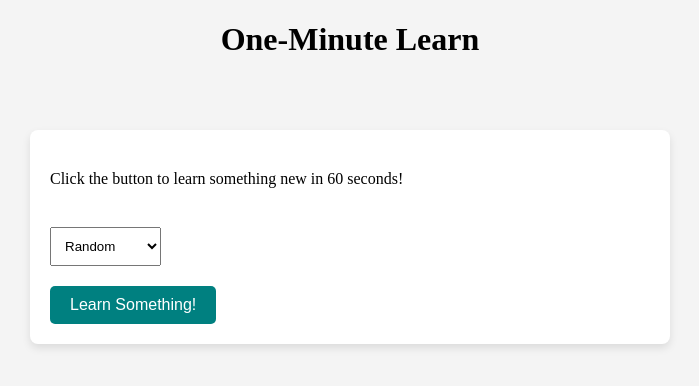
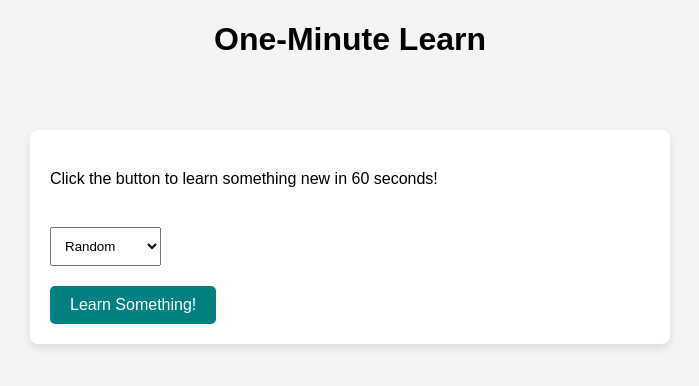
Before and after one commit to taupisc/one-minute-learn, a plain HTML site: page index.html in a window 1280 px wide. Shown: the whole page, without its empty margins (290-989 px from the left). Drawn offline with Linux system fonts and the light colour scheme.

Commit message:
Update index.html

```diff
--- a/index.html
+++ b/index.html
@@ -6,7 +6,7 @@
     <title>One-Minute Learn</title>
     <style>
         body {
-            font-family: Montserrat;
+            font-family: Montserrat, Arial, sans-serif;
             text-align: center;
             background-color: #f4f4f4;
             margin: 0;
```
